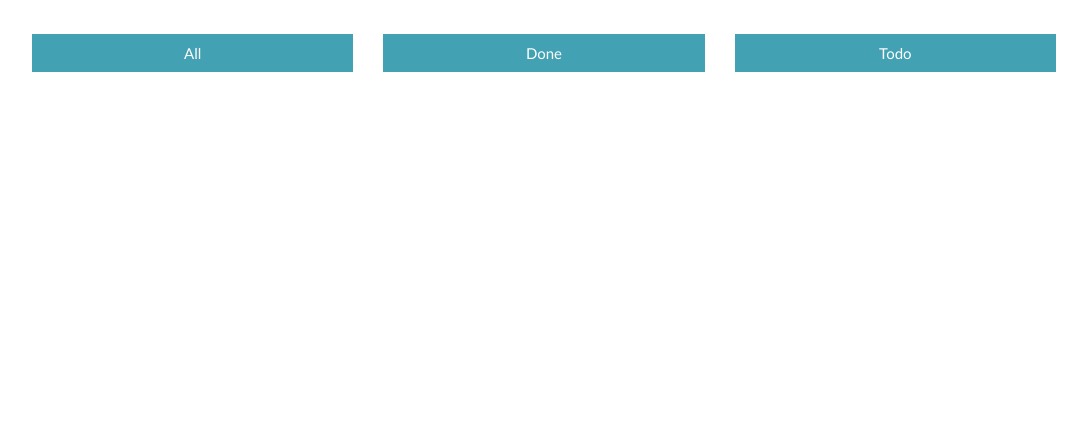
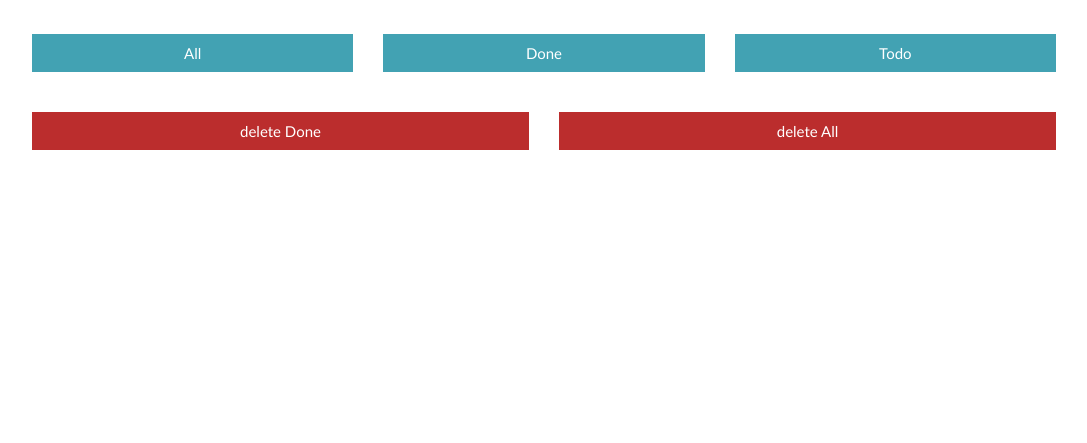
Before and after one commit to LeenAmawi/JS-Project-, a plain HTML site: page index.html in a window 1280 px wide. Shown: the part 357-800 px from the top of the page, without its empty margins (96-1183 px from the left). Drawn offline with Linux system fonts and the light colour scheme.

Commit message:
edit btn red

```diff
--- a/assets/css/style.css
+++ b/assets/css/style.css
@@ -61,5 +61,12 @@ form{
     display: grid;
     grid-template-columns: 1fr 1fr 1fr;
     gap: 0px 30px;
-
 }
+.btnRed{
+    .btn{
+        background-color: var(--red);
+    }
+}
+.grid.btnRed{
+    grid-template-columns: 1fr 1fr;
+}
--- a/index.html
+++ b/index.html
@@ -27,7 +27,11 @@
         <button class="btn"> All</button>
         <button class="btn">Done</button>
         <button class="btn">Todo</button>
+     </div>
+     <div class="grid btnRed">
 
+            <button class="btn">delete Done</button>
+      <button class="btn">delete All</button>
      </div>
     </div>
     </section>
```
